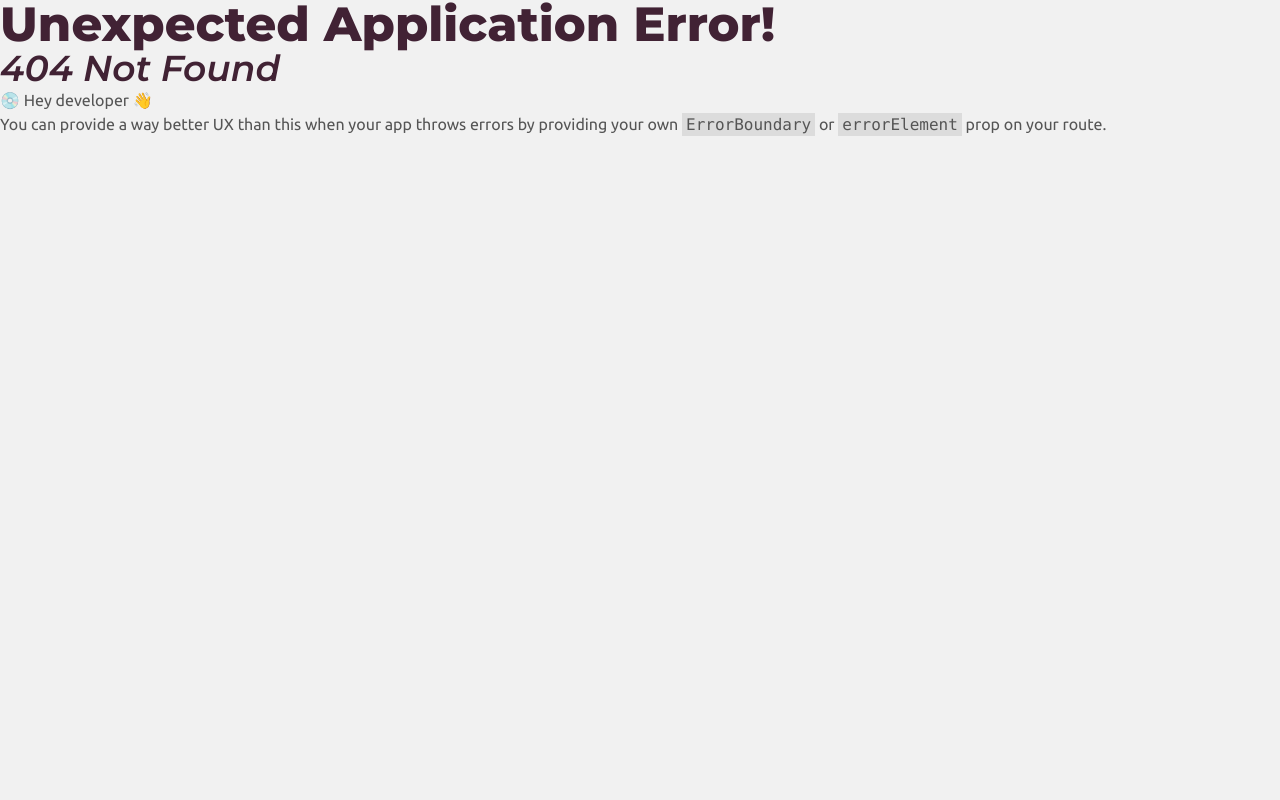
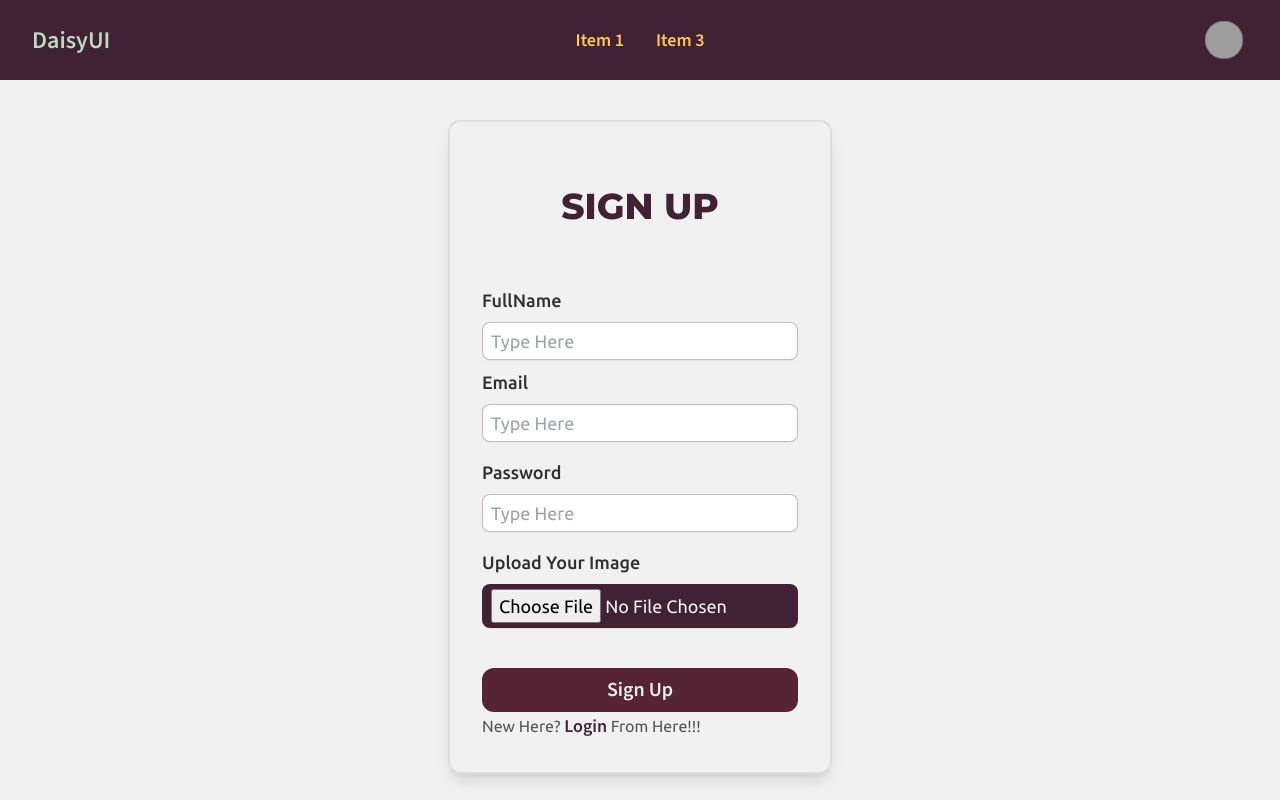
Before and after one commit to pro-dev-ryan/Arcadian-Client, a React (Vite) app: page /signup in a window 1280 px wide. Before the commit this address had no page. Shown: the top 800 px of the page. Built offline with nearby package versions, Linux system fonts and the light colour scheme; no server answers; grey boxes are pictures that could not be loaded.

Commit message:
image uploader function added

```diff
--- a/package.json
+++ b/package.json
@@ -11,6 +11,7 @@
   "dependencies": {
     "axios": "^1.2.0",
     "daisyui": "^2.42.0",
+    "firebase": "^9.14.0",
     "react": "^18.2.0",
     "react-dom": "^18.2.0",
     "react-hook-form": "^7.39.5",
--- /dev/null
+++ b/src/Authentication/FireBase/Firebase.config.js
@@ -0,0 +1,11 @@
+import { initializeApp } from "firebase/app";
+const firebaseConfig = {
+  apiKey: import.meta.env.VITE_apiKey,
+  authDomain: import.meta.env.VITE_authDomain,
+  projectId: import.meta.env.VITE_projectId,
+  storageBucket: import.meta.env.VITE_storageBucket,
+  messagingSenderId: import.meta.env.VITE_messagingSenderId,
+  appId: import.meta.env.VITE_appId,
+};
+
+export const app = initializeApp(firebaseConfig);
--- /dev/null
+++ b/src/Contexts/Context/AuthContext.jsx
@@ -0,0 +1,59 @@
+import {
+  createUserWithEmailAndPassword,
+  signInWithPopup,
+  signInWithEmailAndPassword,
+  onAuthStateChanged,
+  updateProfile,
+  getAuth,
+  GoogleAuthProvider,
+} from "firebase/auth";
+import { createContext } from "react";
+import { useEffect, useState } from "react";
+import { app } from "../../Authentication/FireBase/Firebase.config";
+
+export const ContextAuthentication = createContext({});
+
+const AuthContext = ({ children }) => {
+  const [user, setUser] = useState();
+  const auth = getAuth(app);
+  const provider = new GoogleAuthProvider();
+
+  const signUpEP = (email, password) => {
+    return createUserWithEmailAndPassword(auth, email, password);
+  };
+
+  const signUpGoogly = () => {
+    return signInWithPopup(auth, provider);
+  };
+
+  const login = (email, password) => {
+    return signInWithEmailAndPassword(auth, email, password);
+  };
+
+  useEffect(() => {
+    const unsubscribe = onAuthStateChanged(auth, (currentUser) => {
+      setUser(currentUser);
+    });
+    return () => unsubscribe();
+  }, []);
+
+  const updateInfo = (name, url) => {
+    return updateProfile(user, { displayName: name, photoURL: url });
+  };
+
+  const contents = {
+    signUpEP,
+    signUpGoogly,
+    login,
+    updateInfo,
+    user,
+  };
+
+  return (
+    <ContextAuthentication.Provider value={contents}>
+      {children}
+    </ContextAuthentication.Provider>
+  );
+};
+
+export default AuthContext;
--- /dev/null
+++ b/src/Functions/imageUploader.js
@@ -0,0 +1,18 @@
+import { useState } from "react";
+
+export const imageUploader = (data) => {
+  const [imageUrl, setImageUrl] = useState("");
+  const formData = new FormData();
+  formData.append(data);
+  const url = 0125412;
+  fetch(url, {
+    method: "POST",
+    headers: {
+      "Content-Type": "application/json",
+    },
+    body: formData,
+  })
+    .then(res.json())
+    .then((data) => setImageUrl(data.data.display_url));
+  return [imageUrl];
+};
--- a/src/Pages/Basic/Shared/Navbar/Navbar.jsx
+++ b/src/Pages/Basic/Shared/Navbar/Navbar.jsx
@@ -27,11 +27,7 @@ const Navbar = () => {
             className="menu menu-compact dropdown-content mt-3 p-2 shadow bg-primary text-base-100 rounded-box w-52"
           >
             <li>
-              <NavLink
-                {...`${(isActive) => (isActive ? "active" : undefined)}`}
-              >
-                Item 1
-              </NavLink>
+              <NavLink>Item 1</NavLink>
             </li>
 
             <li>
--- /dev/null
+++ b/src/Pages/Common/Login/Login.jsx
@@ -0,0 +1,71 @@
+import React from "react";
+import { ImFacebook, ImTwitter } from "react-icons/im";
+import { FcGoogle } from "react-icons/fc";
+import { Link } from "react-router-dom";
+
+const Login = () => {
+  return (
+    <div className="lg:mx-8 mx-1 flex flex-col justify-center items-center">
+      <div className="md:w-96 w-full border-2 border-primary border-opacity-10 bg-base-100 lg:my-10 my-5 flex flex-col gap-1 lg:gap-5 shadow-lg rounded-xl">
+        <h3 className="text-center uppercase mt-5 lg:mt-16">Login</h3>
+        <div>
+          <form className="lg:m-3 lg:p-5 m-3 p-2 ">
+            <div className="flex flex-col w-full">
+              <label htmlFor="email">Email</label>
+              <div className="w-full">
+                <input
+                  className="w-full"
+                  type="email"
+                  placeholder="type here"
+                />
+              </div>
+            </div>
+            <div className="flex flex-col w-full mt-2">
+              <label htmlFor="password">Password</label>
+              <div className="w-full">
+                <input className="w-full" type="text" placeholder="type here" />
+              </div>
+            </div>
+            <div>
+              <button className="btn-prime mt-10 w-full">Login</button>
+            </div>
+            <p className="text-base ">
+              New Here?{" "}
+              <span>
+                <Link
+                  className="font-semibold font-link text-primary"
+                  to="/signup"
+                >
+                  Register
+                </Link>
+              </span>{" "}
+              From Here!!!
+            </p>
+          </form>
+          <div className="divider my-5">OR</div>
+          <p className="text-center text-xl font-medium font-text mb-5">
+            Login With Social Accounts
+          </p>
+          <div>
+            <div className="flex justify-center mt-5 gap-7 mb-10">
+              <button>
+                {" "}
+                <ImFacebook size={25} color="royalBlue" />{" "}
+              </button>
+              <button>
+                {" "}
+                <ImTwitter size={28} color="skyBlue" />{" "}
+              </button>
+              <button>
+                {" "}
+                <FcGoogle size={28} />{" "}
+              </button>
+            </div>
+          </div>
+        </div>
+      </div>
+    </div>
+  );
+};
+
+export default Login;
--- /dev/null
+++ b/src/Pages/Common/Sign-Up/Register.jsx
@@ -0,0 +1,95 @@
+import React from "react";
+import toast from "react-hot-toast";
+import { Link } from "react-router-dom";
+import { useForm } from "react-hook-form";
+
+const Register = () => {
+  const { handleSubmit, register, reset } = useForm();
+  const handleSign = (data) => {
+    const name = data.name;
+    const email = data.email;
+    const password = data.password;
+    const image = data.image[0];
+    console.log(image);
+
+    toast.success("Form Submitted");
+  };
+  return (
+    <div className="lg:mx-8 mx-1 flex flex-col justify-center items-center">
+      <div className="md:w-96 w-full border-2 border-primary border-opacity-10 bg-base-100 lg:my-10 my-5 flex flex-col gap-1 lg:gap-5 shadow-lg rounded-xl">
+        <h3 className="text-center uppercase mt-5 lg:mt-16">Sign Up</h3>
+        <div>
+          <form className="lg:m-3 lg:p-5 m-3 p-2 ">
+            <div className="flex flex-col w-full">
+              <label htmlFor="name">FullName</label>
+              <div className="w-full">
+                <input
+                  {...register("name", { required: true })}
+                  className="w-full"
+                  type="text"
+                  placeholder="type here"
+                />
+              </div>
+            </div>
+            <div className="flex flex-col w-full">
+              <label htmlFor="email">Email</label>
+              <div className="w-full">
+                <input
+                  {...register("email", { required: true })}
+                  className="w-full"
+                  type="email"
+                  placeholder="type here"
+                />
+              </div>
+            </div>
+            <div className="flex flex-col w-full mt-2">
+              <label htmlFor="password">Password</label>
+              <div className="w-full">
+                <input
+                  {...register("password", { required: true })}
+                  className="w-full"
+                  type="text"
+                  placeholder="type here"
+                />
+              </div>
+            </div>
+            <div className="flex flex-col w-full mt-2">
+              <label htmlFor="image">Upload Your Image</label>
+              <div className="w-full">
+                <input
+                  {...register("image", { required: true })}
+                  className="w-full bg-primary text-base-100 rounded-lg"
+                  type="file"
+                  name="image"
+                  id="image"
+                />
+              </div>
+            </div>
+            <div>
+              <button
+                onClick={handleSubmit(handleSign)}
+                className="btn-prime mt-10 w-full"
+              >
+                Sign Up
+              </button>
+            </div>
+            <p className="text-base ">
+              New Here?{" "}
+              <span>
+                <Link
+                  className="font-semibold font-link text-primary"
+                  to="/login"
+                >
+                  Login
+                </Link>
+              </span>{" "}
+              From Here!!!
+            </p>
+          </form>
+        </div>
+      </div>
+    </div>
+  );
+};
+
+export default Register;
--- a/src/index.css
+++ b/src/index.css
@@ -8,10 +8,10 @@
     @apply text-6xl text-primary font-bold font-heading;
   }
   h2 {
-    @apply text-5xl text-primary font-bold font-heading;
+    @apply lg:text-5xl text-primary font-bold font-heading;
   }
   h3 {
-    @apply text-4xl text-primary font-semibold font-heading;
+    @apply lg:text-4xl text-xl  text-primary font-semibold font-heading;
   }
   h4 {
     @apply text-3xl text-primary font-semibold font-heading;
@@ -29,7 +29,10 @@
     @apply px-4 py-2 font-link lg:text-xl font-bold bg-[#572435] rounded-xl capitalize text-base-100 hover:bg-primary transition-colors duration-200;
   }
   input {
-    @apply px-2 py-1 text-lg rounded-lg border border-primary outline-none focus:ring-1 ring-accent capitalize font-text  focus:border-0 transition-all;
+    @apply px-2 py-1 text-lg rounded-lg border-opacity-30 shadow-sm border border-primary outline-none focus:ring-1 ring-accent capitalize font-text  focus:border-0 transition-all;
+  }
+  label {
+    @apply text-base lg:text-lg  font-medium font-text my-2;
   }
 }
 
--- a/src/main.jsx
+++ b/src/main.jsx
@@ -1,10 +1,14 @@
-import React from 'react'
-import ReactDOM from 'react-dom/client'
-import App from './App'
-import './index.css'
-
-ReactDOM.createRoot(document.getElementById('root')).render(
+import React from "react";
+import ReactDOM from "react-dom/client";
+import App from "./App";
+import AuthContext from "./Contexts/Context/AuthContext";
+import "./index.css";
+import { Toaster } from "react-hot-toast";
+ReactDOM.createRoot(document.getElementById("root")).render(
   <React.StrictMode>
-    <App />
+    <AuthContext>
+      <App />
+      <Toaster />
+    </AuthContext>
   </React.StrictMode>
-)
+);
```
Also changed, not shown: src/Routes/router.jsx (+10 -0 lines), 1 other file (tests, documents, lock files or other folders).
